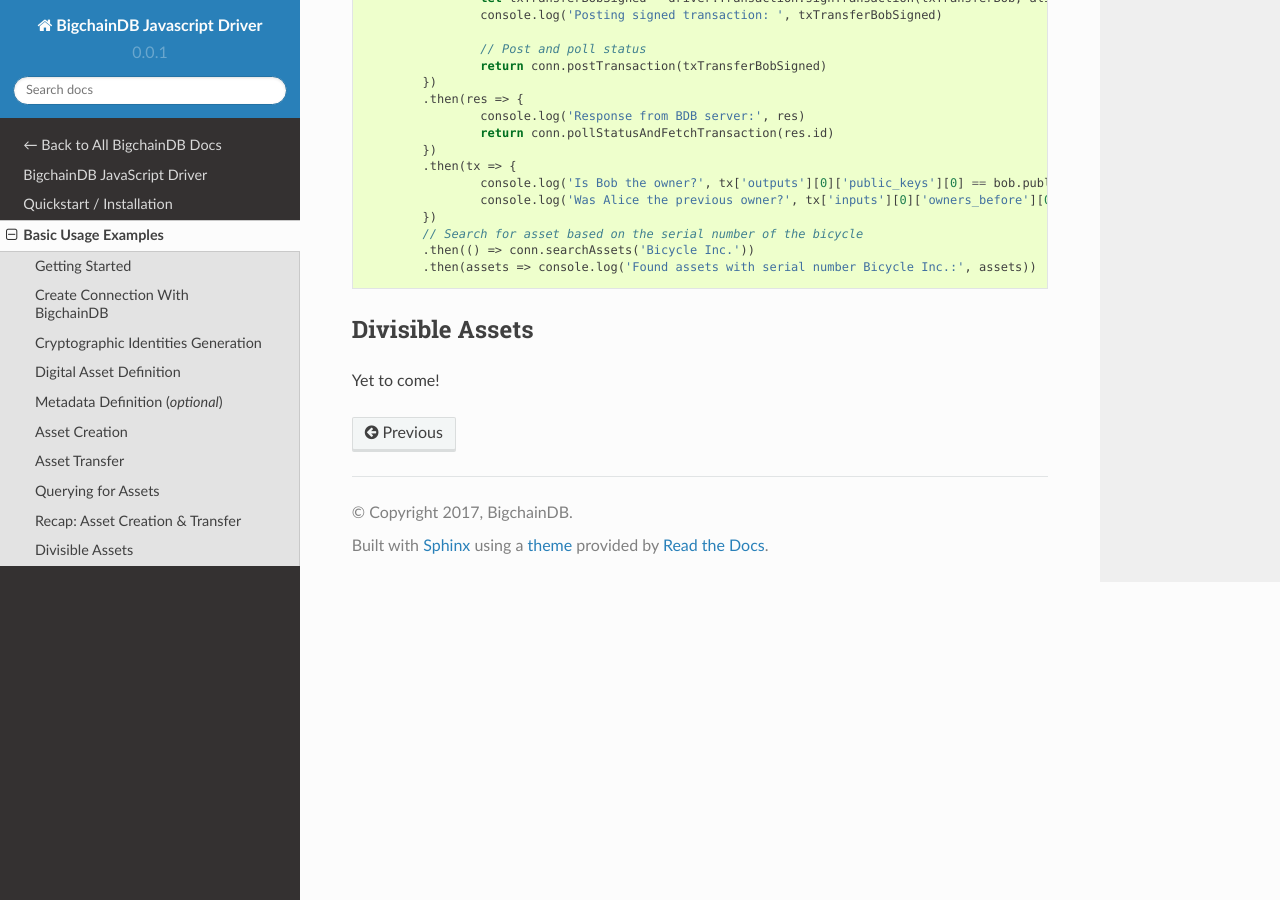
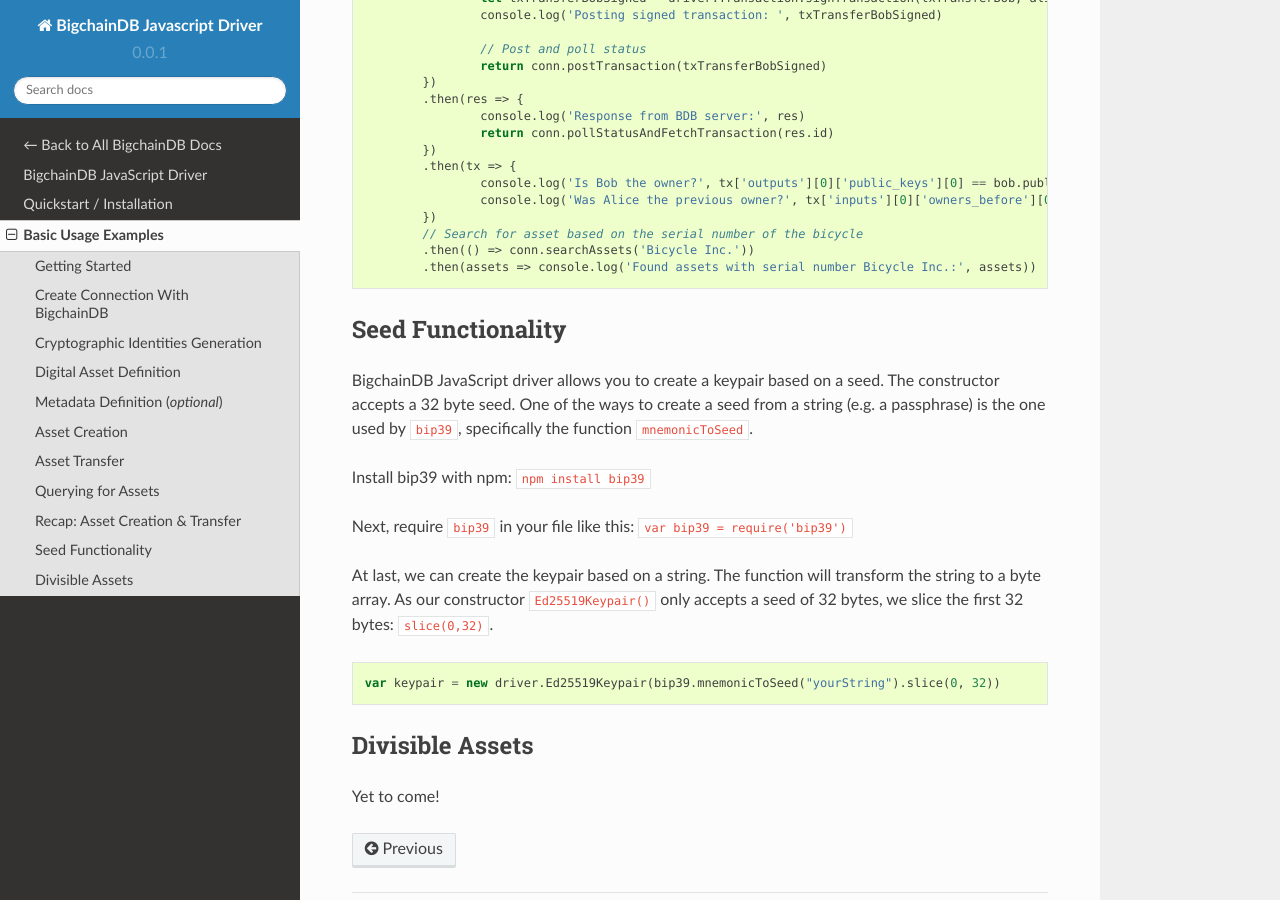
Before and after one commit to bigchaindb/js-bigchaindb-driver, a Sphinx documentation site: the page built from docs/source/usage.rst, in a window 1280 px wide and 900 px high, scrolled down 6562 px. Built offline with Sphinx 7.4.7 and the Read the Docs theme 2.0.0, drawn with Linux system fonts in a browser that asks for light colours.

Commit message:
Seed Functionality integrated in docs

```diff
--- a/docs/source/conf.py
+++ b/docs/source/conf.py
@@ -105,7 +105,8 @@
 # Add any paths that contain custom static files (such as style sheets) here,
 # relative to this directory. They are copied after the builtin static files,
 # so a file named "default.css" will overwrite the builtin "default.css".
-html_static_path = ['nstatic']
+# html_static_path = ['nstatic']
+# Commented out this option because Sphinx can not find the path
 
 # Custom sidebar templates, must be a dictionary that maps document names
 # to template names.
--- a/docs/source/usage.rst
+++ b/docs/source/usage.rst
@@ -357,6 +357,25 @@
 		.then(() => conn.searchAssets('Bicycle Inc.'))
 		.then(assets => console.log('Found assets with serial number Bicycle Inc.:', assets))
 
+Seed Functionality
+------------------
+
+BigchainDB JavaScript driver allows you to create a keypair based on a seed.
+The constructor accepts a 32 byte seed. One of the ways to create a seed from
+a string (e.g. a passphrase) is the one used by ``bip39``, specifically the function ``mnemonicToSeed``.
+
+Install bip39 with npm: ``npm install bip39``
+
+Next, require ``bip39`` in your file like this: ``var bip39 = require('bip39')``
+
+At last, we can create the keypair based on a string. The function will transform the string to a byte array.
+As our constructor ``Ed25519Keypair()`` only accepts a seed of 32 bytes, we slice the first 32 bytes: ``slice(0,32)``.
+
+.. code-block:: js
+
+	var keypair = new driver.Ed25519Keypair(bip39.mnemonicToSeed("yourString").slice(0, 32))
+
+
 Divisible Assets
 ----------------
 
```
Also changed, not shown: 1 other file.
